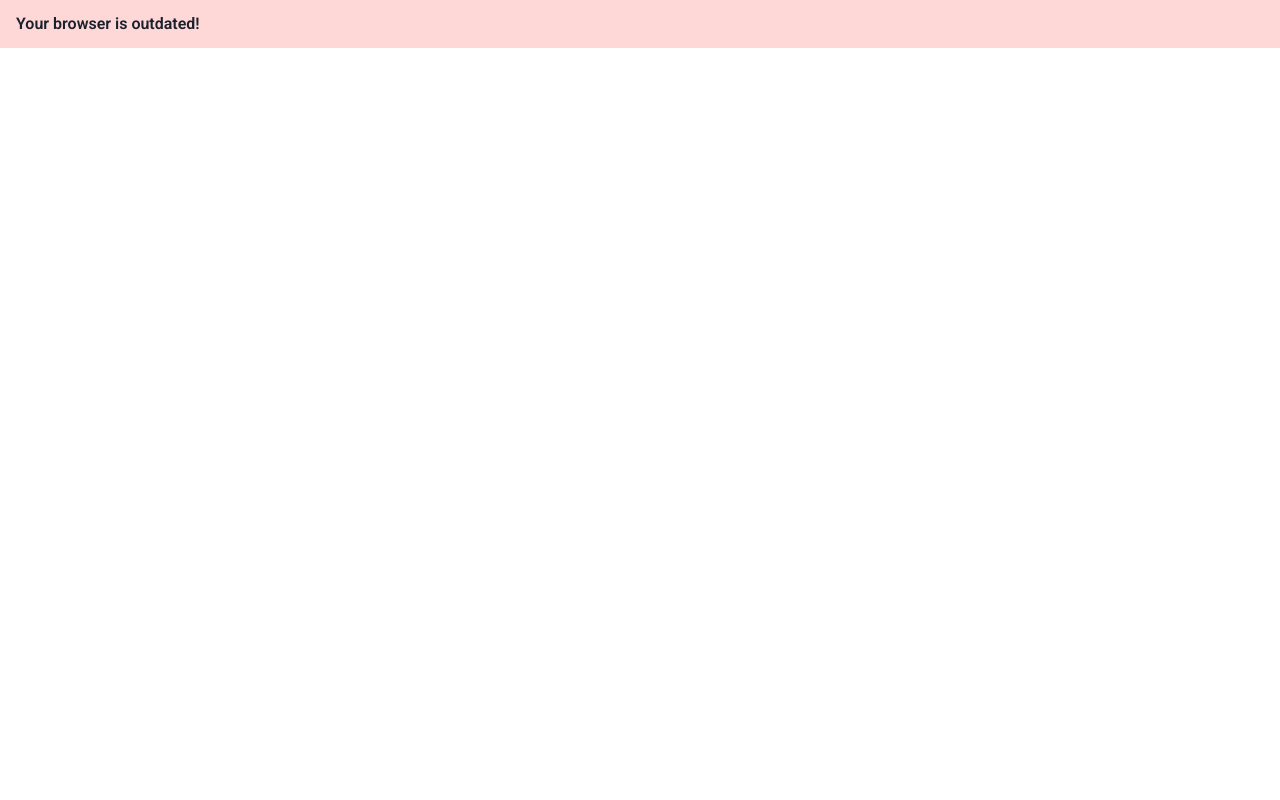
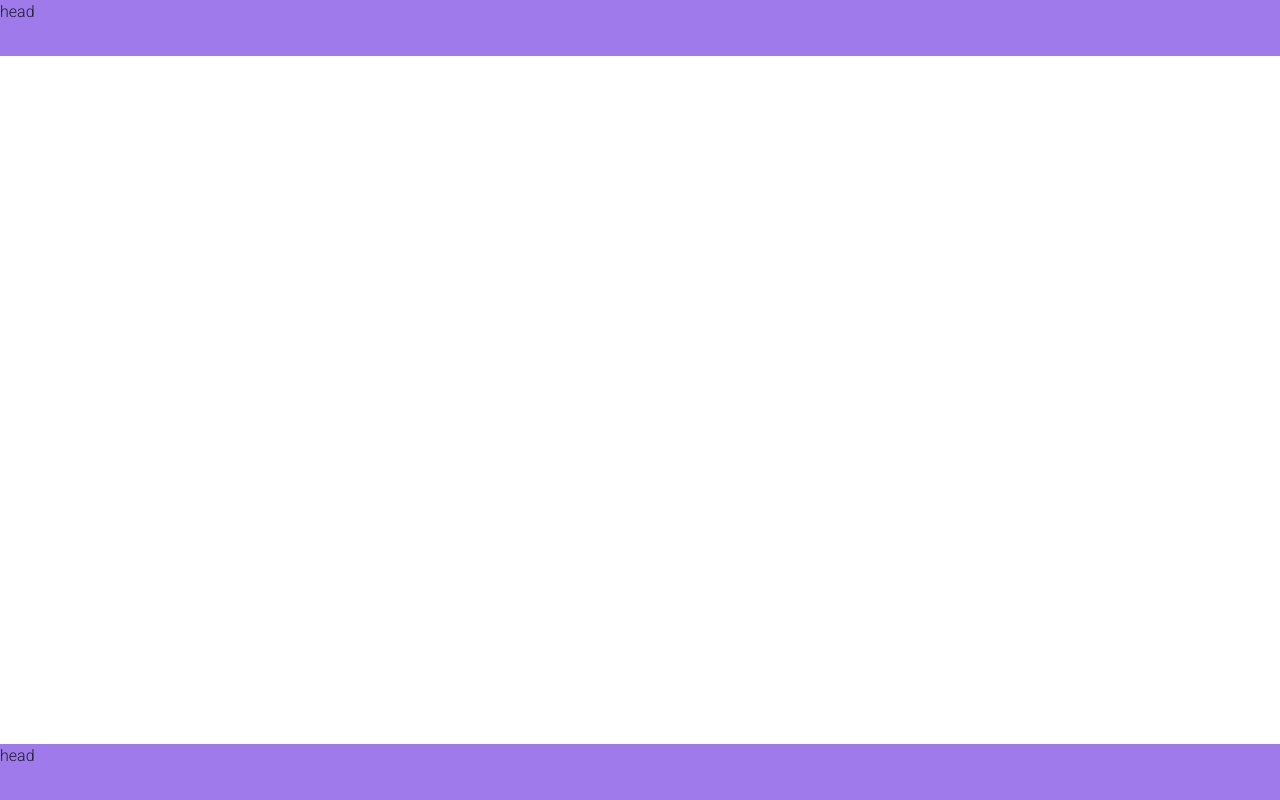
Before and after one commit to Rassis7/next-goals, a Next.js app: page / in a window 1280 px wide. Built offline with nearby package versions, Linux system fonts and the light colour scheme.

Commit message:
feat: Added Layout pattern

```diff
--- a/src/pages/_app.tsx
+++ b/src/pages/_app.tsx
@@ -1,10 +1,19 @@
 import { ChakraProvider, CSSReset } from '@chakra-ui/react'
 import { theme } from '../styles/theme'
+import PageWithLayoutType from './layouts/types/PageWithLayoutType';
 
-function MyApp({ Component, pageProps }: any) {
+type AppLayoutProps = {
+  Component: PageWithLayoutType,
+  pageProps: any
+}
+
+function MyApp({ Component, pageProps }: AppLayoutProps) {
+  const Layout = Component.layout || ((children) => <>{children}</>);
   return (
     <ChakraProvider theme={theme}>
-      <Component {...pageProps} />
+      <Layout>
+        <Component {...pageProps} />
+      </Layout>
       <CSSReset />
     </ChakraProvider>
   );
--- /dev/null
+++ b/src/pages/components/Footer/index.tsx
@@ -0,0 +1,8 @@
+import { Box } from '@chakra-ui/react'
+import { memo } from 'react'
+
+const Footer = () => (
+  <Box as="footer" background="purple.400" height="14" width="100%">head</Box>
+)
+
+export default memo(Footer)
--- /dev/null
+++ b/src/pages/components/Header/index.tsx
@@ -0,0 +1,8 @@
+import { Box } from '@chakra-ui/react'
+import { memo } from 'react'
+
+const Header = () => (
+  <Box as="header" background="purple.400" height="14" width="100%">head</Box>
+)
+
+export default memo(Header)
--- a/src/pages/index.tsx
+++ b/src/pages/index.tsx
@@ -1,11 +1,11 @@
-import { Box, Alert, AlertTitle } from '@chakra-ui/react'
+import { FC } from 'react'
+import AdminLayout from './layouts/Admin'
+import PageWithLayoutType from './layouts/types/PageWithLayoutType'
 
-export default function Home() {
-  return (
-    <Box>
-      <Alert status="error">
-        <AlertTitle mr={2}>Your browser is outdated!</AlertTitle>
-      </Alert>
-    </Box>
-  );
-}
+const Home:FC = () => (
+  <div />
+);
+
+(Home as PageWithLayoutType).layout = AdminLayout
+
+export default Home
--- /dev/null
+++ b/src/pages/layouts/Admin.tsx
@@ -0,0 +1,17 @@
+import { Flex } from '@chakra-ui/layout'
+import Footer from '../components/Footer'
+import Header from '../components/Header'
+
+interface Props {
+  children: React.ReactNode
+}
+
+const AdminLayout = ({ children }: Props) => (
+  <Flex flexDirection="column" justifyContent="space-between" alignItems="center" height="100vh">
+    <Header />
+    <section>{children}</section>
+    <Footer />
+  </Flex>
+)
+
+export default AdminLayout
--- /dev/null
+++ b/src/pages/layouts/types/PageWithLayoutType.ts
@@ -0,0 +1,8 @@
+import { NextPage } from 'next'
+import AdminLayout from '../Admin'
+
+type PageWithAdminLayoutType = NextPage & { layout: typeof AdminLayout }
+
+type PageWithLayoutType = PageWithAdminLayoutType
+
+export default PageWithLayoutType
```
Also changed, not shown: src/pages/goals/index.tsx (added, +9 -0 lines).
